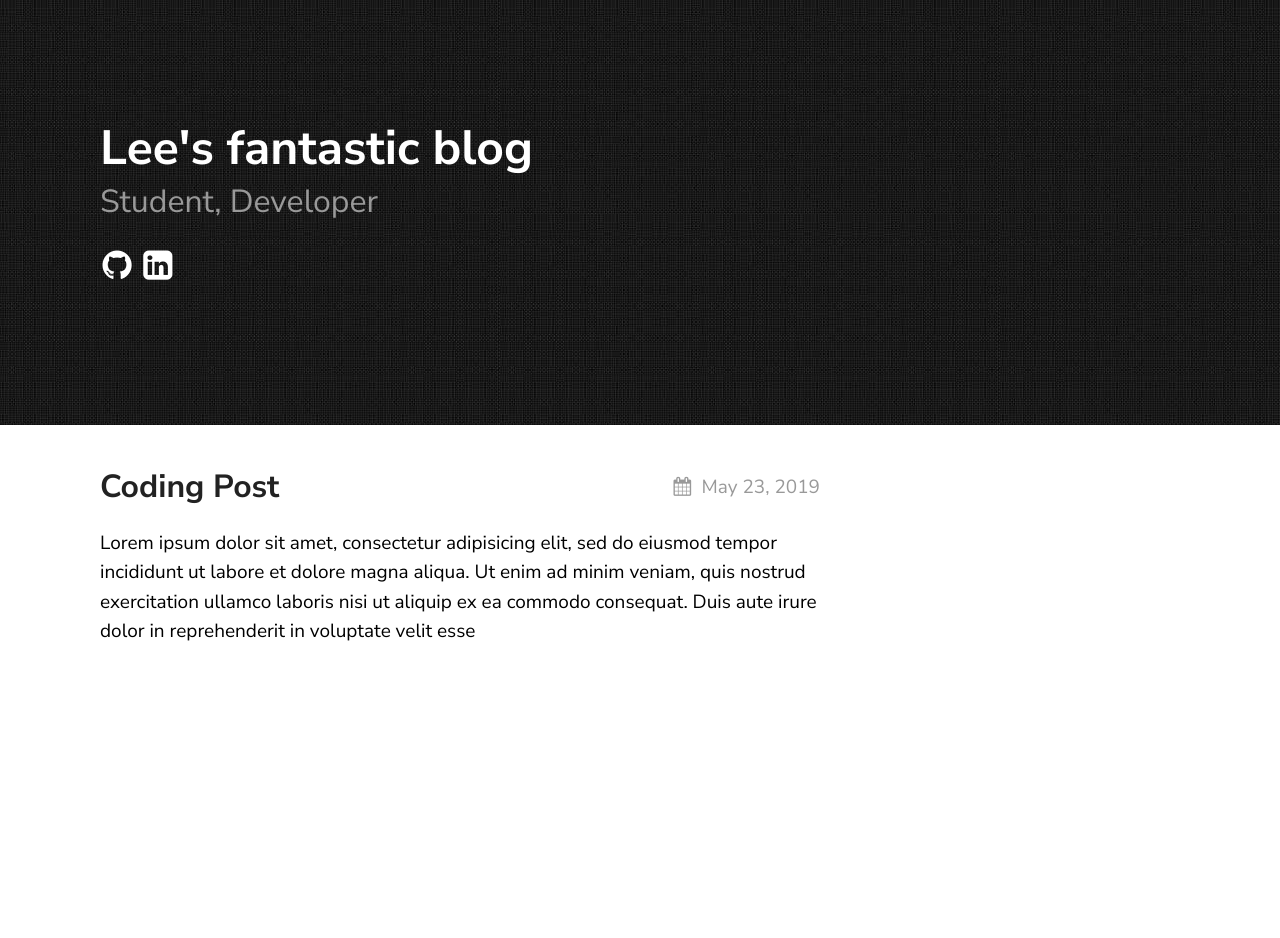
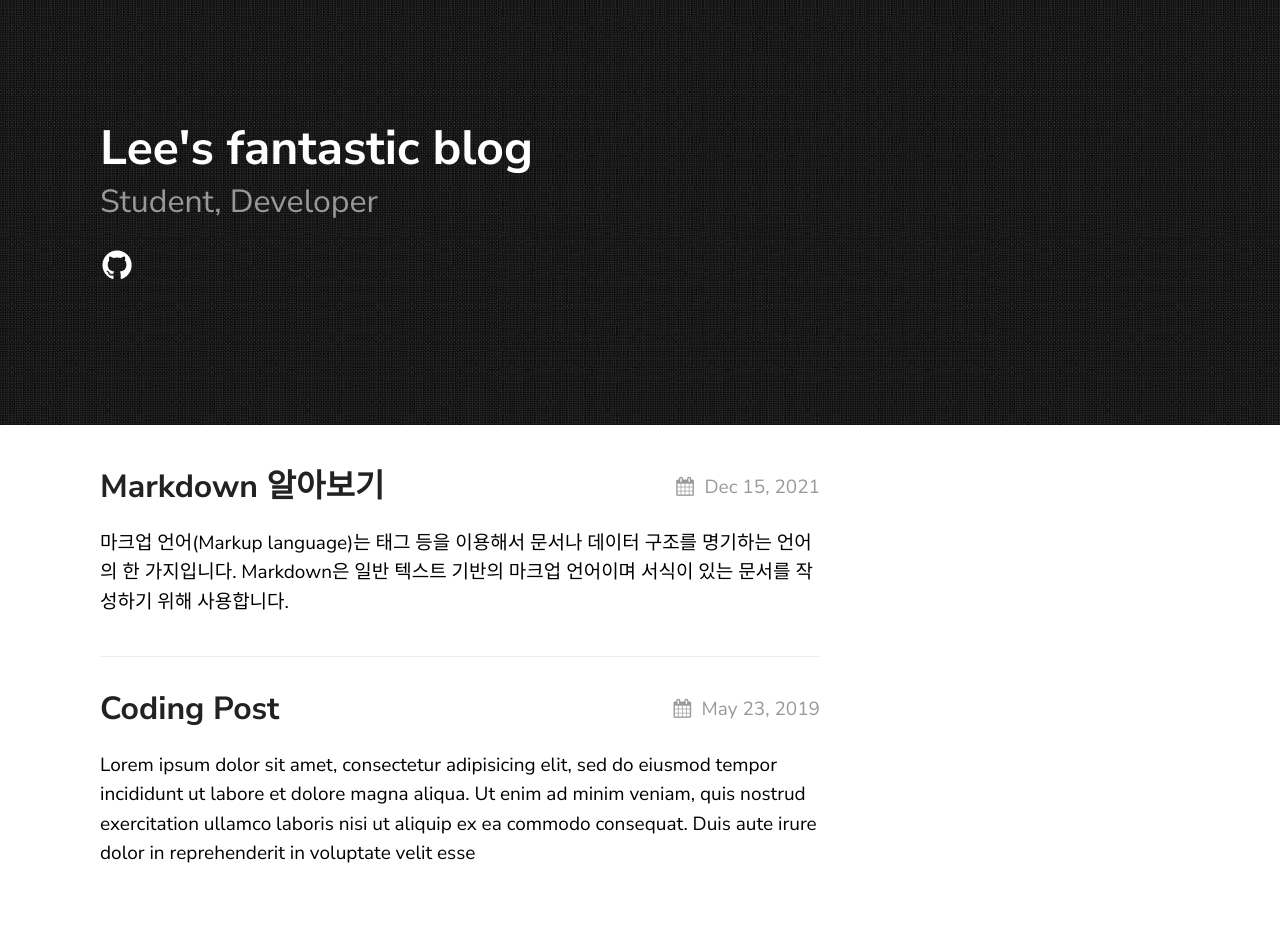
Before and after one commit to LeeJuYeop/LeeJuYeop.github.io, a Jekyll site: the page built from index.md, in a window 1280 px wide. Built offline with Jekyll 4.4.1, drawn with Linux system fonts in a browser that asks for light colours; before the commit the page ends 900 px from its top, so only the background shows below that.

Commit message:
포스트 임시 업로드

````diff
--- a/_config.yml
+++ b/_config.yml
@@ -31,7 +31,7 @@ texture:
   social_links:
     #twitter: none
     github:  LeeJuYeop
-    linkedIn: in/thelehhman # format: locale/username
+    #linkedIn: in/thelehhman # format: locale/username
     rss : rss
 
 comment:
--- /dev/null
+++ b/_posts/2021-12-16-Markdown-post.markdown
@@ -0,0 +1,41 @@
+---
+layout: post
+title:  "Markdown 알아보기"
+description: Markdown을 쓰는 이유와 Markdown의 문법 알아보기
+date:   2021-12-15 21:52:59 +0530
+categories: Markdown
+comments: true
+---
+마크업 언어(Markup language)는 태그 등을 이용해서 문서나 데이터 구조를 명기하는 언어의 한 가지입니다. Markdown은 일반 텍스트 기반의 마크업 언어이며 서식이 있는 문서를 작성하기 위해 사용합니다.
+
+
+일반 사람들에게 가장 익숙한 마크업 언어는 HTML일 것입니다. 간혹 인터넷을 쓰다보다보면 *.html* 로 끝나는 주소를 보신적이 있으실 것입니다. 인터넷 브라우저가 웹페이지의 구조를 알 수 있도록 태그를 통해서 웹페이지의 구조를 기술한 것이 HTML 문서입니다. HTML의 구조가 궁금하다면 웹브라우저의 어느곳에서나 'F12' 키를 눌러 확인해보실 수 있습니다.
+
+![texture theme preview](/html_example.png)
+
+
+Markdown
+
+```javascript
+const express = require('express')
+const app = express()
+
+app.get('/', function (req, res) {
+  res.send('Hello World')
+})
+
+app.listen(3000)
+```
+
+Lorem ipsum dolor sit amet, consectetur adipisicing elit. Aliquam qui voluptatem excepturi nemo similique atque sapiente aperiam, dolorum deleniti! Esse quam perferendis temporibus nemo at molestias necessitatibus tenetur cupiditate sapiente. Lorem ipsum dolor sit amet, consectetur adipisicing elit. Nihil et voluptatibus non labore officiis assumenda, distinctio perspiciatis blanditiis nesciunt rerum molestias impedit fugiat nulla qui libero minima quasi! Libero, iure.
+
+```scss
+body {
+	font-family: 'Nunito Sans', sans-serif;
+	line-height: 1.5em;
+	margin: 0;
+	-webkit-font-smoothing: antialiased;
+	-moz-osx-font-smoothing: grayscale;
+}
+```
+Lorem ipsum dolor sit amet, consectetur adipisicing elit. Aliquam rerum, ratione impedit necessitatibus facere soluta odio repellat asperiores neque! Sunt iusto quia suscipit amet inventore eum, vel molestiae reiciendis alias.
````
Also changed, not shown: README.md, _posts/html_example.PNG (added).
